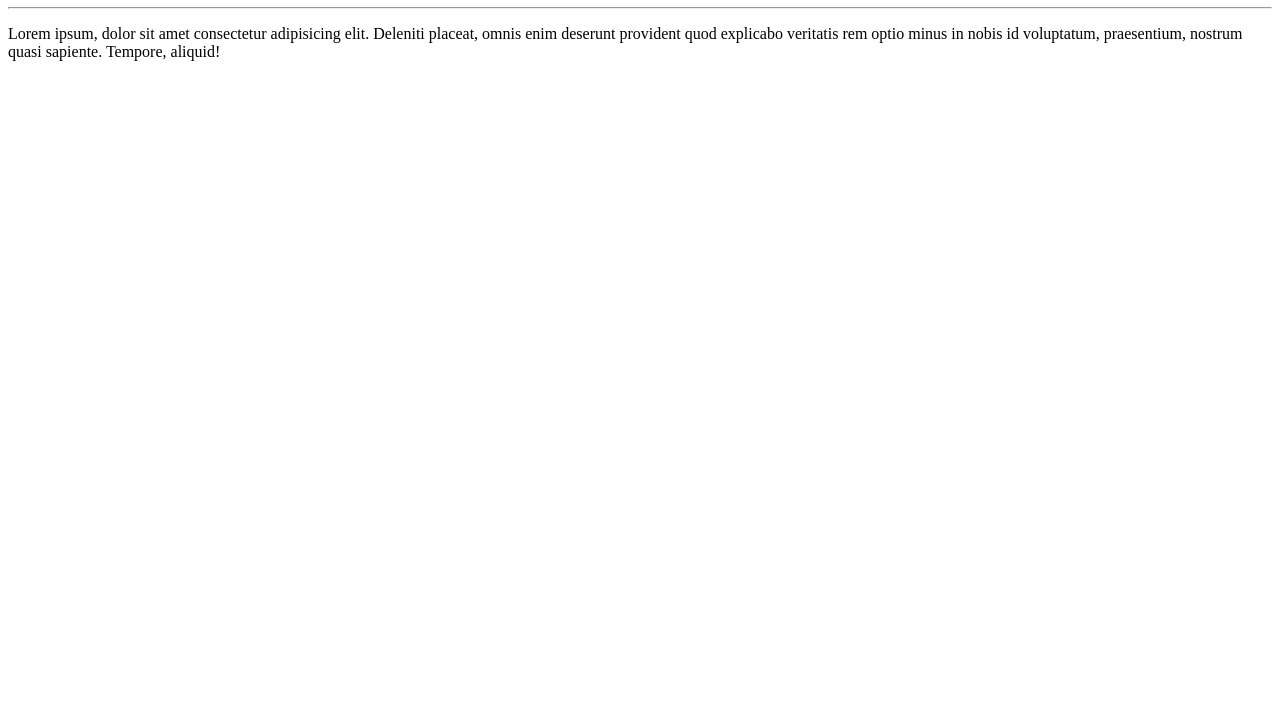
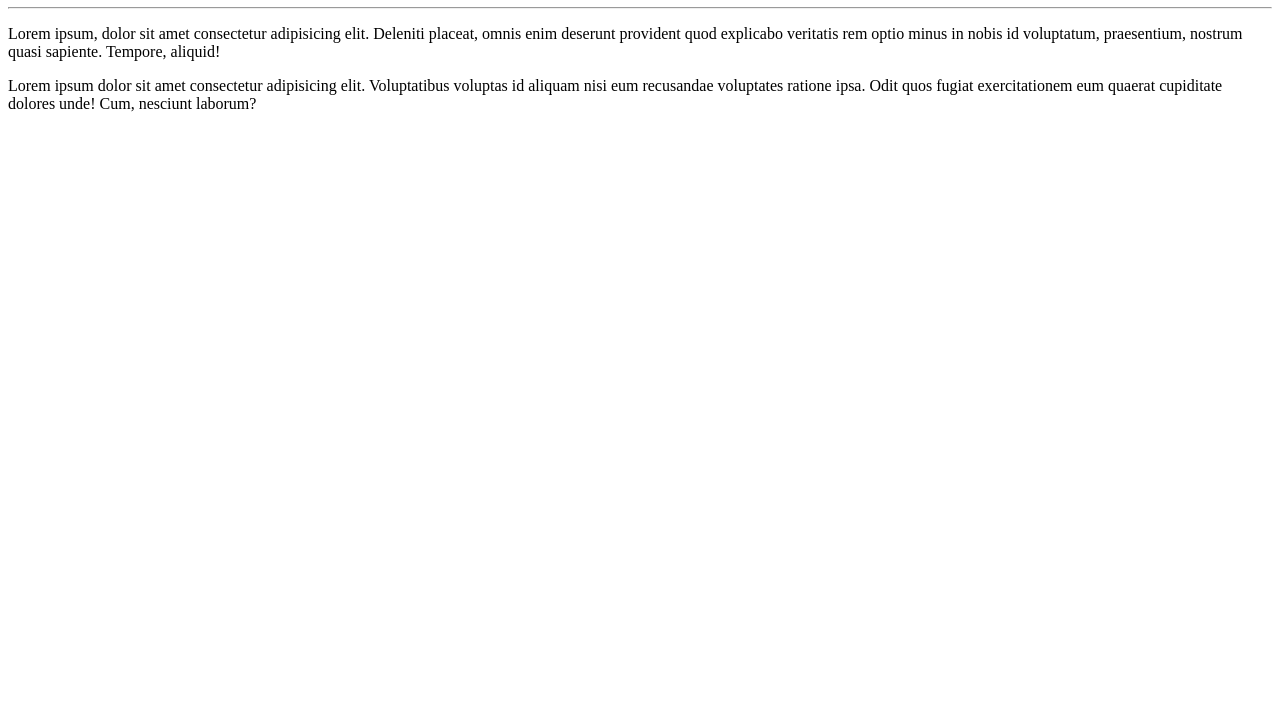
Before and after one commit to MVGC1989/Ola-Mundo, a plain HTML site: page site-exemplo/index.html in a window 1280 px wide. Shown: the part 73-800 px from the top of the page. Drawn offline with Linux system fonts and the light colour scheme.

Commit message:
Adicioinei um parágrafo

```diff
--- a/site-exemplo/index.html
+++ b/site-exemplo/index.html
@@ -9,5 +9,7 @@
     <h1>Olá, Mundo</h1>
     <hr>
     <p>Lorem ipsum, dolor sit amet consectetur adipisicing elit. Deleniti placeat, omnis enim deserunt provident quod explicabo veritatis rem optio minus in nobis id voluptatum, praesentium, nostrum quasi sapiente. Tempore, aliquid!</p>
+
+    <p>Lorem ipsum dolor sit amet consectetur adipisicing elit. Voluptatibus voluptas id aliquam nisi eum recusandae voluptates ratione ipsa. Odit quos fugiat exercitationem eum quaerat cupiditate dolores unde! Cum, nesciunt laborum?</p>
 </body>
 </html>
```
